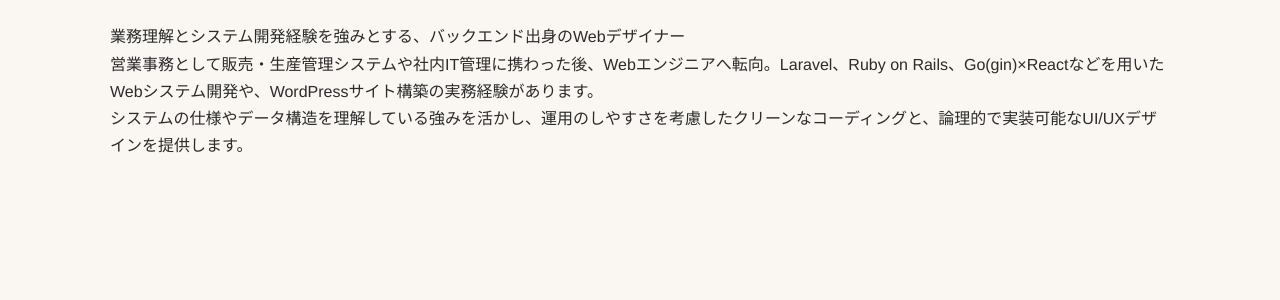
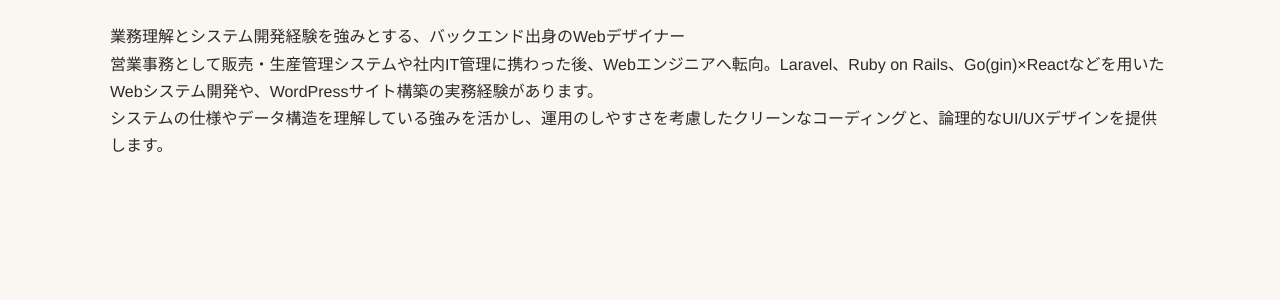
Before and after one commit to sakura39-dev/work-sample, a Jekyll site: the page built from index.md, in a window 1280 px wide. Shown: the part 884-1184 px from the top of the page. Built offline with Jekyll 4.4.1, drawn with Linux system fonts in a browser that asks for light colours; some of the changed text lies outside the part shown.

Commit message:
色々と調整

```diff
--- a/_data/banners.yml
+++ b/_data/banners.yml
@@ -9,7 +9,7 @@
   title: "WCBシャンプー プロモーションバナー"
   img: "shampoo.jpg"
   target: "髪のパサつきや乾燥に悩む20〜30代の女性"
-  purpose: "LP（ランディングページ）への誘導・クリック率(CTR)向上"
+  purpose: "LP（ランディングページ）への誘導・クリック率向上"
   points: "「Webクリエイターボックス」のお題(https://www.webcreatorbox.com/blog/banner-design-10#h1002270aed)を元に制作。シャンプーのみずみずしさと清潔感を伝えるため、グリーンとホワイトのコントラストを活かし、キャッチコピーの視認性を最優先にレイアウトしました。"
 
 - id: "banner-quirie"
@@ -20,8 +20,8 @@
   points: "上品さと親しみやすさを両立させるため、爽やかな色味と可愛らしいイラストを採用。「紹介特典」という最もユーザーのメリットになる数字の情報を大きく目立たせる工夫をしました。"
 
 - id: "banner-workshop"
-  title: "チャイティーワークショップ告知バナー"
+  title: "ワークショップ告知バナー"
   img: "workshop.jpg"
   target: "スパイスやカフェ巡りが好きな20〜30代の男女"
-  purpose: "ワークショップへの参加申し込み（コンバージョン）"
+  purpose: "ワークショップへの参加申し込みとカフェの認知度向上"
   points: "チャイの温かみや本格的なスパイス感を表現するため、アースカラー（ブラウン・ベージュ）で統一。開催日時や場所などの重要な情報がパッと見で整理されて伝わるよう情報設計を行いました。"
--- a/_data/websites.yml
+++ b/_data/websites.yml
@@ -3,6 +3,7 @@
   url: "https://sakura39-dev.github.io/sample-cafe"
   tools: "Figma / HTML5 / CSS3 / Jekyll / Git・GitHub"
   overview: "「猫と触れ合えるカフェで優しい癒しの時間を過ごしてほしい」というコンセプトのもと、ターゲット層の心に響く世界観を重視した架空の保護猫カフェのWebサイトです。当初はシンプルな静的HTML/CSSで構築し、その後に運用の効率化を見据えて静的サイトジェネレーター「Jekyll」へと移行・再構築を行いました。"
+  mock: mock.png
   points:
     - label: "ターゲットに寄り添ったカラー・ビジュアル設計"
       text: "20〜40代の動物好きな女性をターゲットに設定。店名である桜をイメージさせるサーモンピンク、落ち着きを感じさせるブルーグリーン、そして全体を優しく包むベージュの3色をベースに配色しました。"
--- a/_includes/about.html
+++ b/_includes/about.html
@@ -4,7 +4,7 @@
     <div class="about-content">
       <p class="lead-text">業務理解とシステム開発経験を強みとする、バックエンド出身のWebデザイナー</p>
       <p>営業事務として販売・生産管理システムや社内IT管理に携わった後、Webエンジニアへ転向。Laravel、Ruby on Rails、Go(gin)×Reactなどを用いたWebシステム開発や、WordPressサイト構築の実務経験があります。</p>
-      <p>システムの仕様やデータ構造を理解している強みを活かし、運用のしやすさを考慮したクリーンなコーディングと、論理的で実装可能なUI/UXデザインを提供します。</p>
+      <p>システムの仕様やデータ構造を理解している強みを活かし、運用のしやすさを考慮したクリーンなコーディングと、論理的なUI/UXデザインを提供します。</p>
     </div>
   </div>
 </section>
--- a/_includes/website-section.html
+++ b/_includes/website-section.html
@@ -2,18 +2,19 @@
 
   <h3 class="works-category-title">Web Sites</h3>
 
-  {% for site in site.data.websites %}
+  {% for website in site.data.websites %}
   <div class="web-item">
 
     <!-- 左側：概要とサイトへのリンクボタン -->
     <div class="web-visual">
       <div class="web-link-box">
-        <h4>{{ site.title }}</h4>
-        <p class="web-overview">{{ site.overview }}</p>
-        <p class="use-tools">使用ツール：{{ site.tools }}</p>
+        <h4>{{ website.title }}</h4>
+        <p class="web-overview">{{ website.overview }}</p>
+        <p class="use-tools">使用ツール：{{ website.tools }}</p>
+        <p><img src="{{ site.baseurl }}/assets/images/{{ website.mock }}" alt=""></p>
 
         <!-- 実際のサイトへのリンクボタン -->
-        <a href="{{ site.url }}" target="_blank" rel="noopener" class="btn-visit-site">
+        <a href="{{ website.url }}" target="_blank" rel="noopener" class="btn-visit-site">
           実際のWebサイトを見る <span>↗</span>
         </a>
       </div>
@@ -22,7 +23,7 @@
     <!-- 右側：詳細なこだわりポイント -->
     <div class="web-info">
       <ul class="point-list">
-        {% for point in site.points %}
+        {% for point in website.points %}
         <li>
           <strong>{{ point.label }}</strong>
           <p>{{ point.text }}</p>
--- a/_sass/main.scss
+++ b/_sass/main.scss
@@ -21,6 +21,11 @@
   font-family: var(--font-base);
   line-height: 1.7;
   margin: 0;
+}
+
+img {
+  width: 100%;
+  height: auto;
 }
 
 /* ==========================================================================
--- a/_sass/website.scss
+++ b/_sass/website.scss
@@ -28,6 +28,10 @@
   margin-bottom: 15px;
   color: #333;
   line-height: 1.4;
+}
+
+.web-link-box img {
+  margin-bottom: 20px;
 }
 
 .web-overview {
```
Also changed, not shown: assets/images/mock.png (added), assets/images/workshop.jpg.
